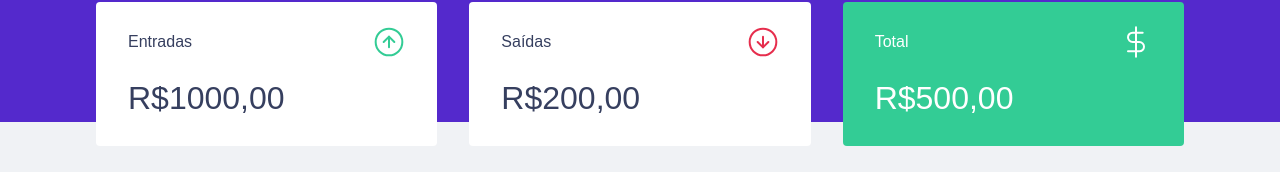
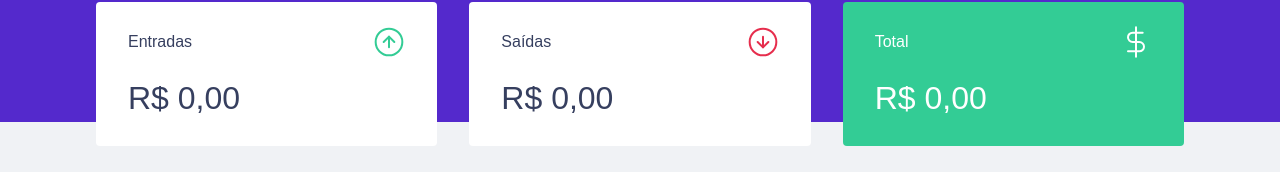
Before and after one commit to FernandaDsilva/dtmoney, a React (Create React App) app: page / in a window 1280 px wide. Shown: the part 150-322 px from the top of the page. Built offline with nearby package versions, Linux system fonts and the light colour scheme; no server answers; what miragejs would draw is missing.

Commit message:
:sparkless: add hook

```diff
--- a/src/App.tsx
+++ b/src/App.tsx
@@ -3,7 +3,7 @@
 import Modal from "react-modal";
 import { GlobalStyle } from "./styled/global";
 import { useState } from "react";
-import { TransactionsProvider } from "./TransactionsContext";
+import { TransactionsProvider } from "./hooks/useTransactions";
 import { NewTransactionModal } from "./components/NewTransactionModal";
 
 Modal.setAppElement('#root');
@@ -22,7 +22,7 @@
   return (
     <TransactionsProvider >
       <Header onOpenNewTransactionModal={handleOpenNewTransactionModal} />
-      {/* Funcão componente para alterar a o handle filho */}
+
       <Dashboard />
       <NewTransactionModal isOpen={isNewTransactionModalOpen} onRequestClose={handleCloseNewTransactionModal} />
       <GlobalStyle />
--- a/src/components/NewTransactionModal/index.tsx
+++ b/src/components/NewTransactionModal/index.tsx
@@ -1,10 +1,10 @@
 import { FormEvent, useState, useContext } from "react";
 import Modal from "react-modal";
-import { TransactionsContext } from "../../TransactionsContext";
 
 import closeImg from "../../assets/close.svg";
 import incomeImg from "../../assets/income.svg";
 import outcomeImg from "../../assets/outcome.svg";
+import { useTransactions } from "../../hooks/useTransactions";
 
 import { Container, TransactionTypeContainer, RadioBox } from "./styles";
 
@@ -17,7 +17,7 @@
   isOpen,
   onRequestClose,
 }: NewTransactionModalProps) {
-  const { createTransaction } = useContext(TransactionsContext)
+  const { createTransaction } = useTransactions();
 
   const [title, setTitle] = useState("");
   const [amount, setAmount] = useState(0);
@@ -25,15 +25,22 @@
 
   const [type, setType] = useState("deposit");
 
-  function handleCreateNewTransaction(event: FormEvent) {
+  async function handleCreateNewTransaction(event: FormEvent) {
     event.preventDefault();
 
-    createTransaction({
+   await createTransaction({
       title,
       amount,
       category,
       type,
     })
+
+    setTitle('');
+    setAmount(0);
+    setCategory('');
+    setType('deposit');
+
+    onRequestClose();
   }
 
   return (
--- a/src/components/Summary/index.tsx
+++ b/src/components/Summary/index.tsx
@@ -1,16 +1,33 @@
-import { useContext } from 'react';
-import incomeImg from '../../assets/income.svg'
-import outcomeImg from '../../assets/outcome.svg'
-import totalImg from '../../assets/total.svg'
-import { TransactionsContext } from '../../TransactionsContext';
+import incomeImg from "../../assets/income.svg";
+import outcomeImg from "../../assets/outcome.svg";
+import totalImg from "../../assets/total.svg";
+import { useTransactions } from "../../hooks/useTransactions";
 
 
 import { Container } from "./styled";
 
 export function Summary() {
-    const { transactions } = useContext(TransactionsContext);
-    console.log(transactions)
-    return(
+  const { transactions } = useTransactions();
+
+  const summary = transactions.reduce(
+    (acc, transaction) => {
+      if (transaction.type === "deposit") {
+        acc.deposits += transaction.amount;
+        acc.total += transaction.amount;
+      } else {
+        acc.withdraw += transaction.amount;
+        acc.total -= transaction.amount;
+      }
+      return acc;
+    },
+    {
+      deposits: 0,
+      withdraw: 0,
+      total: 0,
+    }
+  );
+
+  return (
     <Container>
       <div>
         <header>
@@ -18,7 +35,12 @@
           <img src={incomeImg} alt="entradas" />
         </header>
 
-            <strong>R$1000,00</strong>
+        <strong>
+          {new Intl.NumberFormat("pt-BR", {
+            style: "currency",
+            currency: "BRL",
+          }).format(summary.deposits)}
+        </strong>
       </div>
       <div>
         <header>
@@ -26,16 +48,28 @@
           <img src={outcomeImg} alt="saídas" />
         </header>
 
-            <strong>R$200,00</strong>
+        <strong>
+          {" "}
+          {new Intl.NumberFormat("pt-BR", {
+            style: "currency",
+            currency: "BRL",
+          }).format(summary.withdraw)}
+        </strong>
       </div>
-        <div className='highlight-background'>
+      <div className="highlight-background">
         <header>
           <p>Total</p>
           <img src={totalImg} alt="saídas" />
         </header>
 
-            <strong>R$500,00</strong>
+        <strong>
+          {" "}
+          {new Intl.NumberFormat("pt-BR", {
+            style: "currency",
+            currency: "BRL",
+          }).format(summary.total)}
+        </strong>
       </div>
     </Container>
-    )
+  );
 }
--- a/src/components/TransactionsTable/index.tsx
+++ b/src/components/TransactionsTable/index.tsx
@@ -1,11 +1,10 @@
-import { useContext } from "react";
-import { TransactionsContext } from "../../TransactionsContext";
+import { useTransactions } from "../../hooks/useTransactions";
 import { Container } from "./styles";
 
 
 
 export function TransactionsTable() {
-  const { transactions } = useContext(TransactionsContext);
+  const { transactions } = useTransactions();
 
   return (
     <Container>
--- a/src/TransactionsContext.tsx
+++ b/src/hooks/useTransactions.tsx
@@ -1,5 +1,5 @@
-import { createContext, ReactNode, useEffect, useState } from "react";
-import { api } from "./services/api";
+import { createContext, ReactNode, useContext, useEffect, useState } from "react";
+import { api } from "../services/api";
 
 interface Transaction {
   id: number;
@@ -18,7 +18,7 @@
 
 interface TransactionsContextData {
   transactions: Transaction[];
-  createTransaction: (transaction: TransactionInput) => void;
+  createTransaction: (transaction: TransactionInput) => Promise<void>;
 }
 
 export const TransactionsContext = createContext<TransactionsContextData>(
@@ -33,8 +33,18 @@
       .then(response => setTransactions(response.data.transactions))
   }, []);
 
-  function createTransaction(transaction: TransactionInput) {
-    api.post('transactions', transaction);
+  async function createTransaction(transactionInput: TransactionInput) {
+   const response = await api.post('/transactions', {
+    ...transactionInput,
+    createdAt: new Date(),
+   });
+   const { transaction } = response.data;
+
+   setTransactions([
+    ...transactions,
+    transaction,
+   ]);
+
   }
 
   return (
@@ -43,3 +53,9 @@
     </TransactionsContext.Provider>
   );
 }
+
+export function useTransactions() {
+  const context = useContext(TransactionsContext);
+
+  return context
+}
```
Lines whose indentation alone changed are shown as unchanged.
